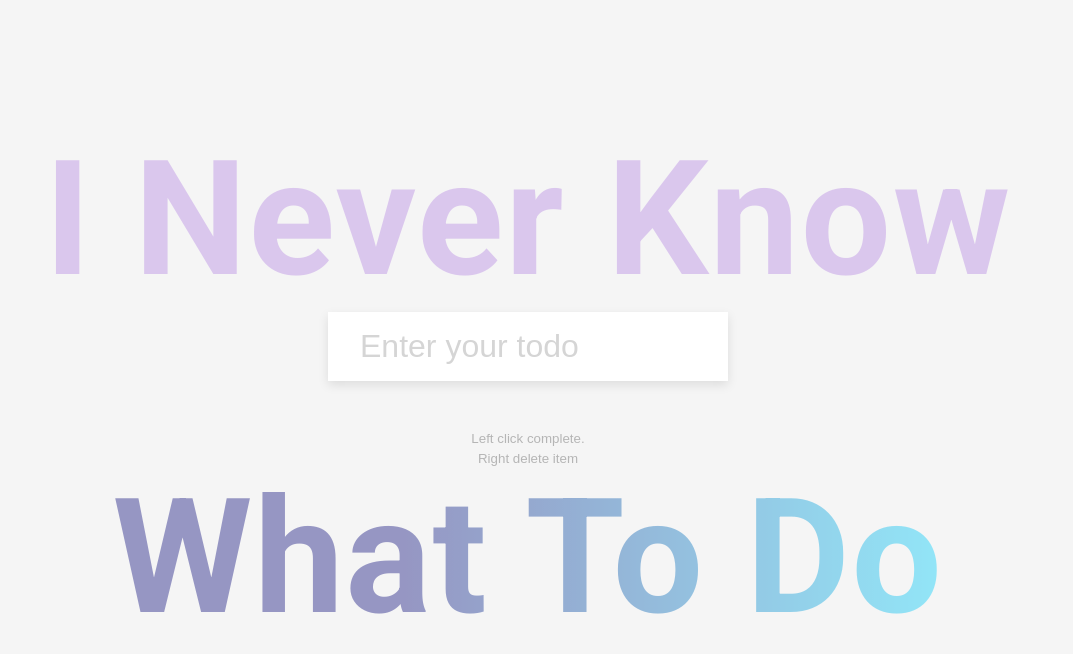
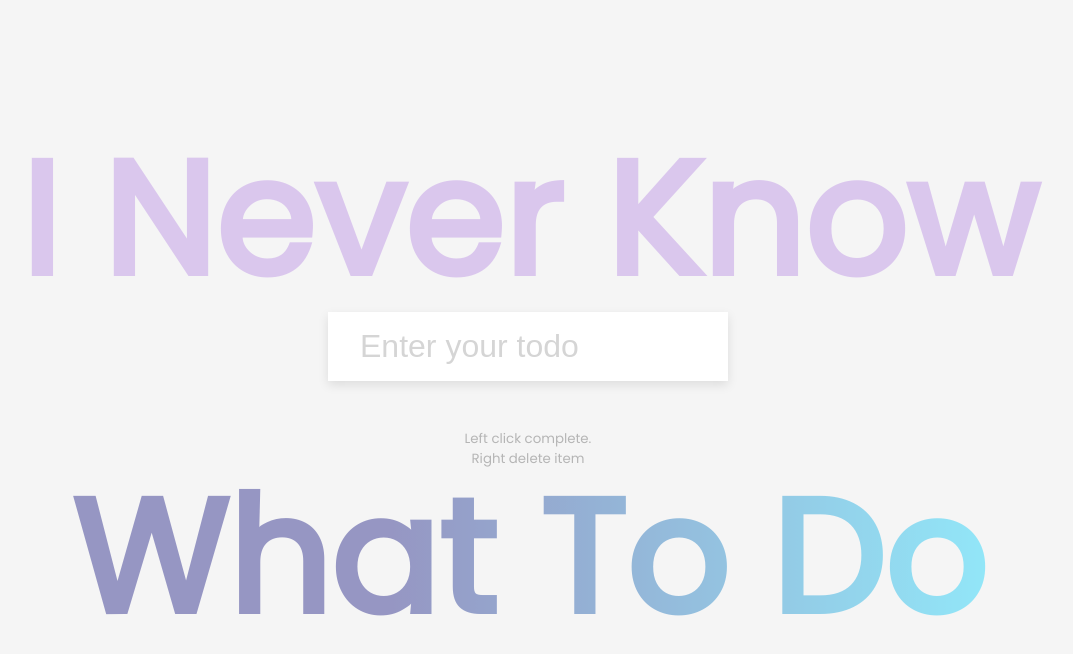
Before and after one commit to Newbie814/another-speed-to-do, a plain HTML site: page index.html in a window 1280 px wide. Shown: the whole page, without its empty margins (112-1185 px from the left). Drawn offline with Linux system fonts and the light colour scheme.

Commit message:
Update style.css
moved font import to top deleted some root variables

```diff
--- a/style.css
+++ b/style.css
@@ -4,6 +4,7 @@ Fonts
 ===============
 */
 @import url('https://fonts.googleapis.com/css?family=Open+Sans|Roboto:400,700&display=swap');
+@import url('https://fonts.googleapis.com/css2?family=Poppins:wght@200;400&display=swap');
 
 /*
 ===============
@@ -19,40 +20,7 @@ Variables
   --clr-primary-4: hsl(205, 63%, 48%);
   /* primary/main color */
   --clr-primary-5: hsl(205, 78%, 60%);
-  /* lighter shades of primary color */
-  --clr-primary-6: hsl(205, 89%, 70%);
-  --clr-primary-7: hsl(205, 90%, 76%);
-  --clr-primary-8: hsl(205, 86%, 81%);
-  --clr-primary-9: hsl(205, 90%, 88%);
-  --clr-primary-10: hsl(205, 100%, 96%);
-  /* darkest grey - used for headings */
-  --clr-grey-1: hsl(209, 61%, 16%);
-  --clr-grey-2: hsl(211, 39%, 23%);
-  --clr-grey-3: hsl(209, 34%, 30%);
-  --clr-grey-4: hsl(209, 28%, 39%);
-  /* grey used for paragraphs */
-  --clr-grey-5: hsl(210, 22%, 49%);
-  --clr-grey-6: hsl(209, 23%, 60%);
-  --clr-grey-7: hsl(211, 27%, 70%);
-  --clr-grey-8: hsl(210, 31%, 80%);
-  --clr-grey-9: hsl(212, 33%, 89%);
-  --clr-grey-10: hsl(210, 36%, 96%);
-  --clr-white: #fff;
-  --clr-red-dark: hsl(360, 67%, 44%);
-  --clr-red-light: hsl(360, 71%, 66%);
-  --clr-green-dark: hsl(125, 67%, 44%);
-  --clr-green-light: hsl(125, 71%, 66%);
-  --clr-black: #222;
-  --ff-primary: 'Roboto', sans-serif;
-  --ff-secondary: 'Open Sans', sans-serif;
-  --transition: all 0.3s linear;
-  --spacing: 0.1rem;
-  --radius: 0.25rem;
-  --light-shadow: 0 5px 15px rgba(0, 0, 0, 0.1);
-  --dark-shadow: 0 5px 15px rgba(0, 0, 0, 0.2);
-  --max-width: 1170px;
-  --fixed-width: 620px;
-}
+
 /*
 ===============
 Global Styles
@@ -165,7 +133,7 @@ p {
   -moz-text-fill-color: transparent;
 }
 
-@import url('https://fonts.googleapis.com/css2?family=Poppins:wght@200;400&display=swap');
+
 
 * {
   box-sizing: border-box;
```
